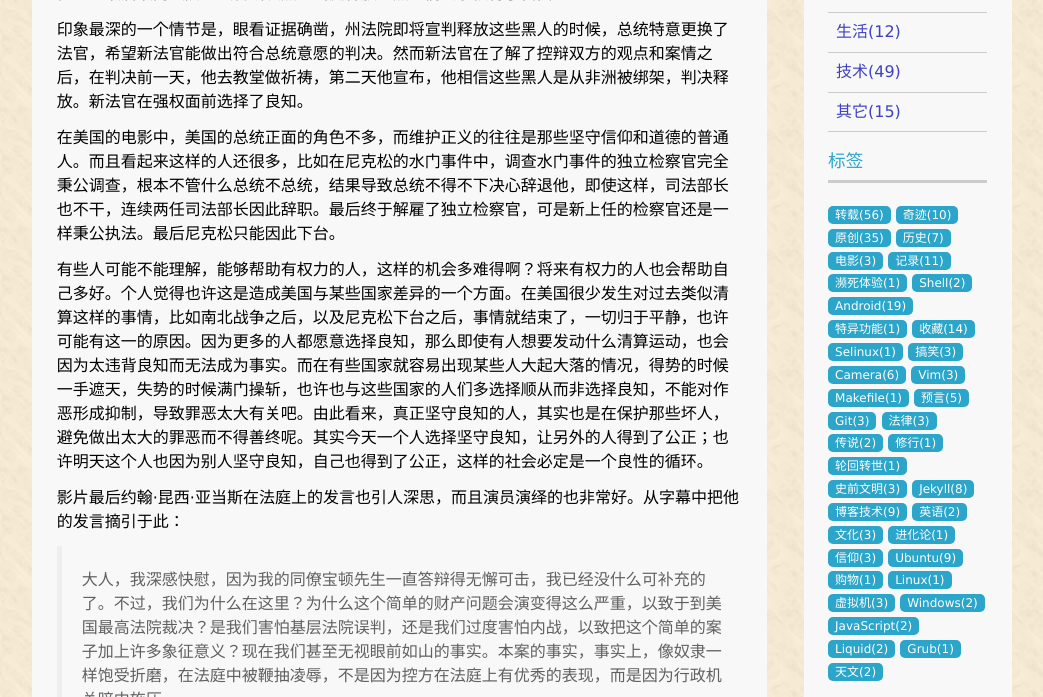
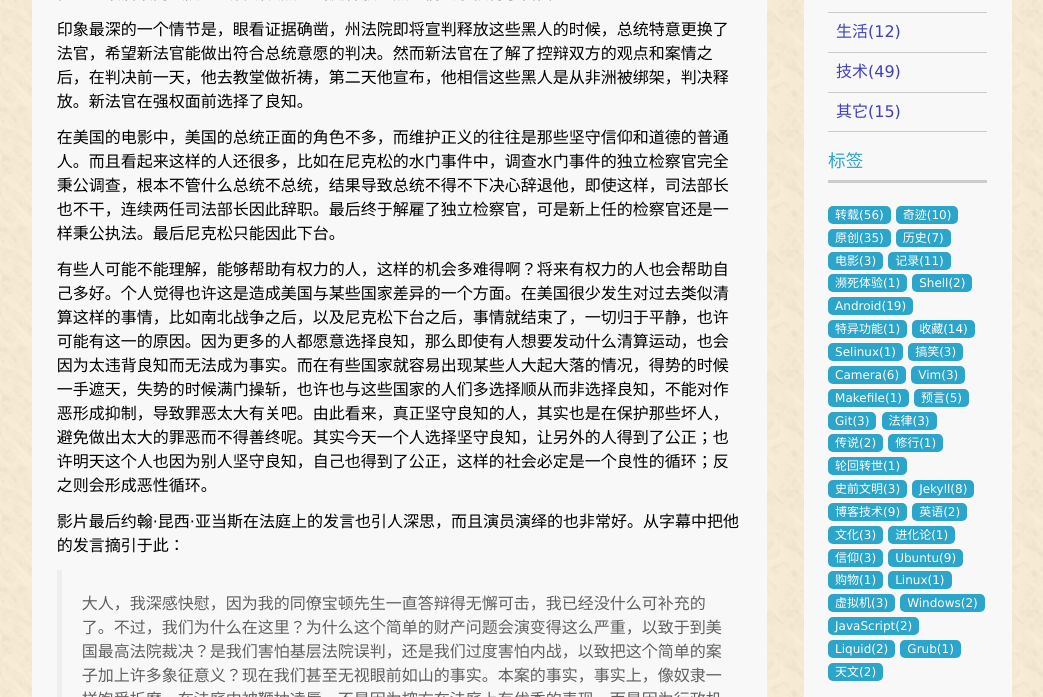
Before and after one commit to cleanli/cleanhome, a Jekyll site: the page built from _posts/life/2017-08-13-Amistad.md, in a window 1280 px wide and 900 px high, scrolled down 590 px, cut to the strip 0-697 px from the top of the window. Shown: the whole strip, without its empty margins (118-1161 px from the left). Built offline with Jekyll 4.4.1, drawn with Linux system fonts in a browser that asks for light colours.

Commit message:
Update 2017-08-13-Amistad.md

```diff
--- a/_posts/life/2017-08-13-Amistad.md
+++ b/_posts/life/2017-08-13-Amistad.md
@@ -16,7 +16,7 @@
 
 在美国的电影中，美国的总统正面的角色不多，而维护正义的往往是那些坚守信仰和道德的普通人。而且看起来这样的人还很多，比如在尼克松的水门事件中，调查水门事件的独立检察官完全秉公调查，根本不管什么总统不总统，结果导致总统不得不下决心辞退他，即使这样，司法部长也不干，连续两任司法部长因此辞职。最后终于解雇了独立检察官，可是新上任的检察官还是一样秉公执法。最后尼克松只能因此下台。
 
-有些人可能不能理解，能够帮助有权力的人，这样的机会多难得啊？将来有权力的人也会帮助自己多好。个人觉得也许这是造成美国与某些国家差异的一个方面。在美国很少发生对过去类似清算这样的事情，比如南北战争之后，以及尼克松下台之后，事情就结束了，一切归于平静，也许可能有这一的原因。因为更多的人都愿意选择良知，那么即使有人想要发动什么清算运动，也会因为太违背良知而无法成为事实。而在有些国家就容易出现某些人大起大落的情况，得势的时候一手遮天，失势的时候满门操斩，也许也与这些国家的人们多选择顺从而非选择良知，不能对作恶形成抑制，导致罪恶太大有关吧。由此看来，真正坚守良知的人，其实也是在保护那些坏人，避免做出太大的罪恶而不得善终呢。其实今天一个人选择坚守良知，让另外的人得到了公正；也许明天这个人也因为别人坚守良知，自己也得到了公正，这样的社会必定是一个良性的循环。
+有些人可能不能理解，能够帮助有权力的人，这样的机会多难得啊？将来有权力的人也会帮助自己多好。个人觉得也许这是造成美国与某些国家差异的一个方面。在美国很少发生对过去类似清算这样的事情，比如南北战争之后，以及尼克松下台之后，事情就结束了，一切归于平静，也许可能有这一的原因。因为更多的人都愿意选择良知，那么即使有人想要发动什么清算运动，也会因为太违背良知而无法成为事实。而在有些国家就容易出现某些人大起大落的情况，得势的时候一手遮天，失势的时候满门操斩，也许也与这些国家的人们多选择顺从而非选择良知，不能对作恶形成抑制，导致罪恶太大有关吧。由此看来，真正坚守良知的人，其实也是在保护那些坏人，避免做出太大的罪恶而不得善终呢。其实今天一个人选择坚守良知，让另外的人得到了公正；也许明天这个人也因为别人坚守良知，自己也得到了公正，这样的社会必定是一个良性的循环；反之则会形成恶性循环。
 
 影片最后约翰·昆西·亚当斯在法庭上的发言也引人深思，而且演员演绎的也非常好。从字幕中把他的发言摘引于此：
 
```
